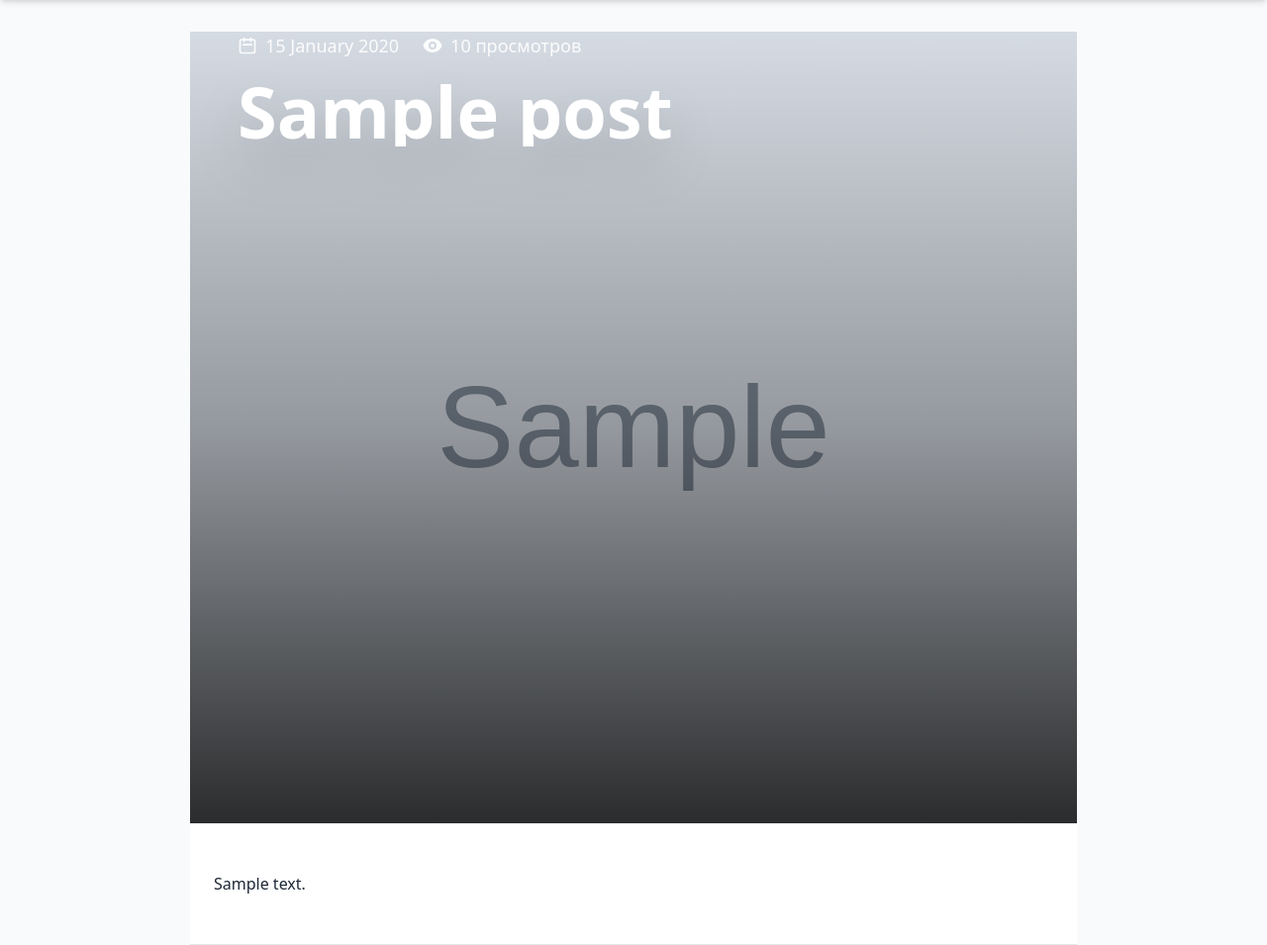
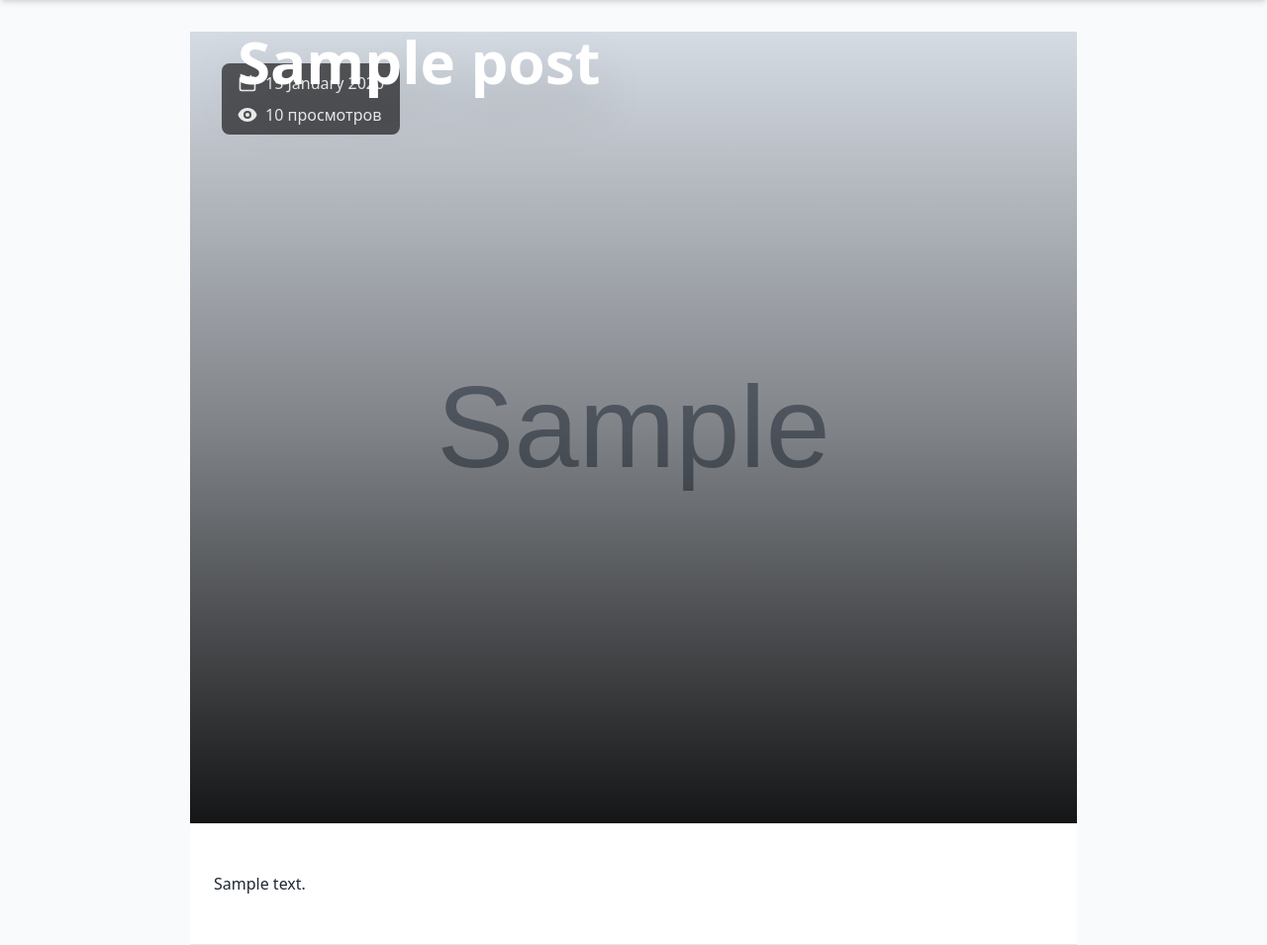
Before and after one commit to ne-proger/radio-valencia, a Flask app: template templates/post.html in a window 1280 px wide. Shown: the part 72-1027 px from the top of the page at 99% size. Run offline with Flask 3, Linux system fonts and the light colour scheme; the template is opened without the code that fills it: most values are stand-ins (such as "Sample title", 1, 10 or a date in 2020); grey boxes marked "Sample" are stand-in pictures; some libraries are stand-ins or nearby versions.

Commit message:
Final hero: full title visible, adaptive font, image not cropped

```diff
--- a/templates/post.html
+++ b/templates/post.html
@@ -6,25 +6,25 @@
     <!-- Hero section с изображением и заголовком -->
     <section class="relative">
         {% if post.images %}
-        <div class="relative w-full min-h-96 sm:min-h-screen max-h-screen overflow-hidden">
+        <div class="relative w-full min-h-96 sm:min-h-screen overflow-hidden">
             <!-- Основное изображение (hero) -->
             <img src="{{ post.main_image_url }}" alt="{{ post.title }}"
                  class="absolute inset-0 w-full h-full object-cover object-center">
 
             <!-- Градиентный оверлей -->
-            <div class="absolute inset-0 bg-gradient-to-t from-black/80 via-black/30 to-transparent"></div>
+            <div class="absolute inset-0 bg-gradient-to-t from-black/90 via-black/40 to-transparent"></div>
 
             <!-- Контент поверх изображения -->
-            <div class="relative z-10 flex flex-col justify-end h-full pb-8 px-6 sm:px-12 max-w-4xl mx-auto">
-                <!-- Мета-информация (дата и просмотры) -->
-                <div class="flex flex-wrap items-center gap-6 text-white/90 text-base sm:text-lg mb-4">
+            <div class="relative z-10 flex flex-col justify-end h-full pb-10 px-6 sm:px-12">
+                <!-- Мета-информация (верхний левый угол) -->
+                <div class="absolute top-4 left-4 sm:top-8 sm:left-8 bg-black/60 rounded-lg px-4 py-2 text-white/90 text-sm sm:text-base">
                     <time datetime="{{ post.date_posted.isoformat() }}" class="flex items-center">
                         <svg class="w-5 h-5 mr-2" fill="none" stroke="currentColor" viewBox="0 0 24 24">
                             <path stroke-linecap="round" stroke-linejoin="round" stroke-width="2" d="M8 7V3m8 4V3m-9 8h10M5 21h14a2 2 0 002-2V7a2 2 0 00-2-2H5a2 2 0 00-2 2v12a2 2 0 002 2z"/>
                         </svg>
                         {{ post.date_posted.strftime('%d %B %Y') }}
                     </time>
-                    <div class="flex items-center">
+                    <div class="flex items-center mt-2">
                         <svg class="w-5 h-5 mr-2" fill="currentColor" viewBox="0 0 20 20">
                             <path d="M10 12a2 2 0 100-4 2 2 0 000 4z"/>
                             <path fill-rule="evenodd" d="M.458 10C1.732 5.943 5.522 3 10 3s8.268 2.943 9.542 7c-1.274 4.057-5.064 7-9.542 7S1.732 14.057.458 10zM14 10a4 4 0 11-8 0 4 4 0 018 0z" clip-rule="evenodd"/>
@@ -33,8 +33,8 @@
                     </div>
                 </div>
 
-                <!-- Заголовок -->
-                <h1 class="text-4xl sm:text-5xl md:text-6xl lg:text-7xl font-bold text-white leading-tight drop-shadow-2xl line-clamp-6">
+                <!-- Заголовок (полностью виден, адаптивный размер) -->
+                <h1 class="text-3xl sm:text-4xl md:text-5xl lg:text-6xl font-bold text-white leading-tight drop-shadow-2xl max-w-4xl">
                     {{ post.title }}
                 </h1>
             </div>
```
